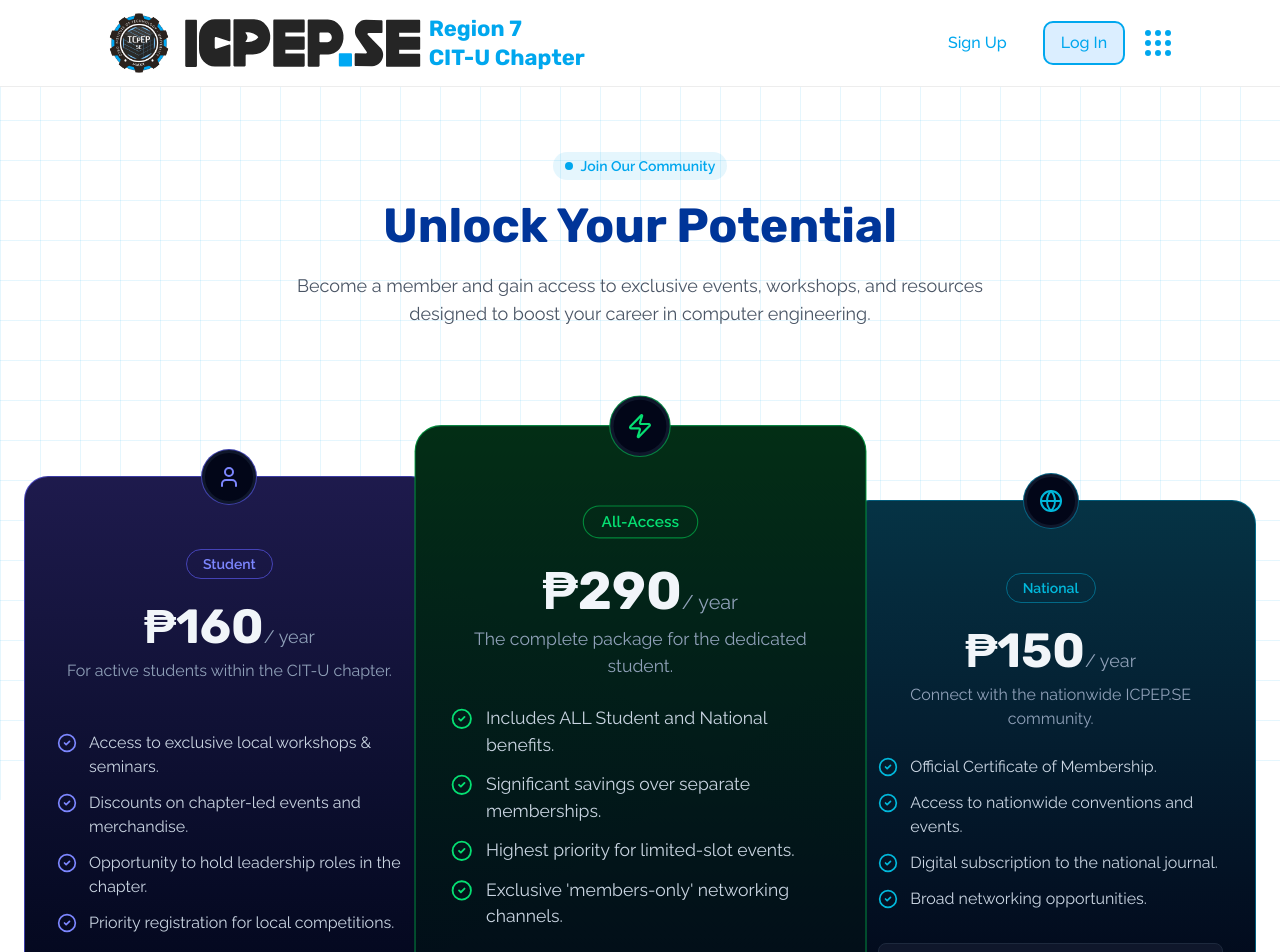
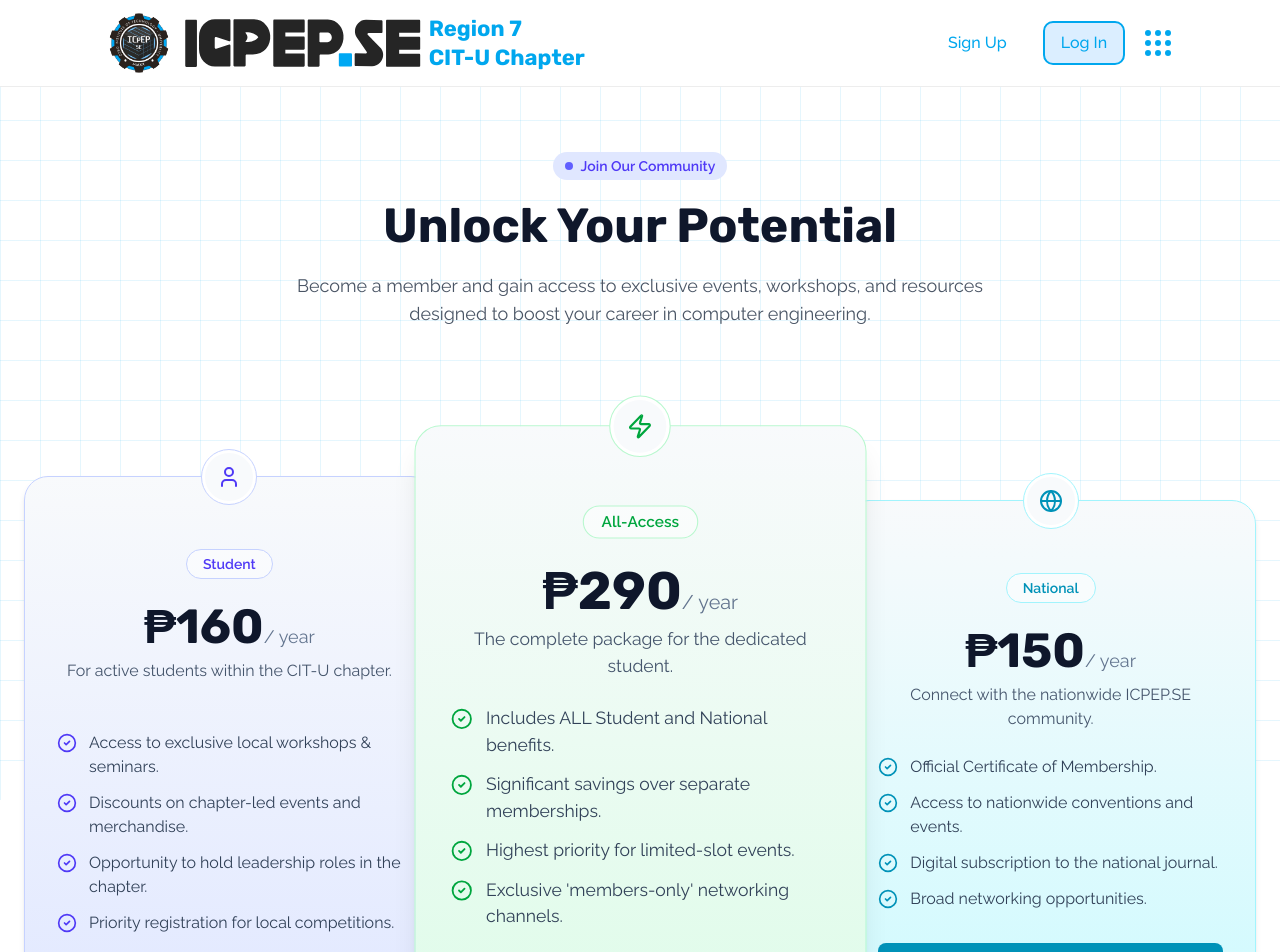
Before and after one commit to ShanRaboy11/icpep-se-citu, a Next.js app in the folder client/: page /membership in a window 1280 px wide. Shown: the top 952 px of the page. Built offline with nearby package versions, Linux system fonts and the light colour scheme.

Commit message:
fix: lightmode not giving - rexi

```diff
--- a/client/src/app/membership/components/membership-card.tsx
+++ b/client/src/app/membership/components/membership-card.tsx
@@ -1,10 +1,8 @@
-// app/membership/components/membership-card.tsx
 "use client";
 
 import { CheckCircle2 } from "lucide-react";
 import type { FC, ReactNode } from "react";
 
-// THE FIX: Replaced 'cyanLight' with a more distinct 'indigo'
 type AccentColor = "indigo" | "cyanDark" | "green";
 
 interface MembershipCardProps {
@@ -19,28 +17,31 @@ interface MembershipCardProps {
   buttonIcon: ReactNode;
 }
 
+// THEME SWAP: All colors updated for a light mode theme.
 const accentClasses: Record<
   AccentColor,
-  { text: string; border: string; glow: string; bg: string }
+  { text: string; border: string; glow: string; bg: string; buttonBg: string }
 > = {
-  // New indigo theme
   indigo: {
-    text: "text-indigo-400",
-    border: "border-indigo-500/60",
-    glow: "group-hover:shadow-[inset_0_0_15px_rgba(129,140,248,0.6)]",
-    bg: "bg-gradient-to-b from-indigo-950 to-slate-950",
+    text: "text-indigo-600",
+    border: "border-indigo-200",
+    glow: "group-hover:shadow-[inset_0_0_15px_rgba(99,102,241,0.4)]",
+    bg: "bg-gradient-to-b from-slate-50 to-indigo-100",
+    buttonBg: "bg-indigo-500 hover:bg-indigo-600 text-white",
   },
   cyanDark: {
-    text: "text-cyan-500",
-    border: "border-cyan-600/60",
-    glow: "group-hover:shadow-[inset_0_0_15px_rgba(6,182,212,0.6)]",
-    bg: "bg-gradient-to-b from-cyan-950 to-slate-950",
+    text: "text-cyan-600",
+    border: "border-cyan-200",
+    glow: "group-hover:shadow-[inset_0_0_15px_rgba(8,145,178,0.4)]",
+    bg: "bg-gradient-to-b from-slate-50 to-cyan-100",
+    buttonBg: "bg-cyan-600 hover:bg-cyan-700 text-white",
   },
   green: {
-    text: "text-green-400",
-    border: "border-green-500/60",
-    glow: "group-hover:shadow-[inset_0_0_15px_rgba(34,197,94,0.6)]",
-    bg: "bg-gradient-to-b from-green-950 to-slate-950",
+    text: "text-green-600",
+    border: "border-green-200",
+    glow: "group-hover:shadow-[inset_0_0_15px_rgba(22,163,74,0.4)]",
+    bg: "bg-gradient-to-b from-slate-50 to-green-100",
+    buttonBg: "bg-green-500 hover:bg-green-600 text-white",
   },
 };
 
@@ -60,47 +61,51 @@ const MembershipCard: FC<MembershipCardProps> = ({
   const cardClasses = `
     flex flex-col rounded-3xl p-8 h-full border relative group
     transition-all duration-300 ${currentAccent.bg} ${currentAccent.border}
+    ${isHighlighted ? "shadow-xl" : "shadow-md"}
   `;
 
   const buttonClasses = `
     mt-auto w-full rounded-lg py-3 font-rubik font-semibold text-lg flex items-center justify-center gap-2
-    transition-all duration-300 border border-slate-700 text-slate-200
-    hover:border-slate-500 hover:bg-slate-800/50 cursor-pointer
-    ${isHighlighted ? `bg-slate-800` : "bg-slate-900 border-slate-800"}
+    transition-all duration-300 cursor-pointer ${currentAccent.buttonBg}
   `;
 
   return (
     <div className={cardClasses}>
+      {/* Icon container */}
       <div
-        className={`absolute top-0 -translate-y-1/2 left-1/2 -translate-x-1/2 h-14 w-14 rounded-full border ${currentAccent.border} bg-slate-900 flex items-center justify-center`}
+        className={`absolute top-0 -translate-y-1/2 left-1/2 -translate-x-1/2 h-14 w-14 rounded-full border ${currentAccent.border} bg-white flex items-center justify-center`}
       >
         <div
-          className={`h-12 w-12 rounded-full flex items-center justify-center ${currentAccent.text} bg-slate-950 transition-shadow duration-300 ${currentAccent.glow}`}
+          className={`h-12 w-12 rounded-full flex items-center justify-center ${currentAccent.text} bg-slate-50 transition-shadow duration-300 ${currentAccent.glow}`}
         >
           {icon}
         </div>
       </div>
 
+      {/* Plan label */}
       <div className="text-center mt-10 mb-6">
         <span
-          className={`inline-block rounded-full border ${currentAccent.border} px-4 py-1 text-sm font-semibold ${currentAccent.text} font-raleway`}
+          className={`inline-block rounded-full border ${currentAccent.border} px-4 py-1 text-sm font-semibold ${currentAccent.text} font-raleway bg-white/50`}
         >
           {planLabel}
         </span>
       </div>
 
+      {/* Price */}
       <div className="text-center mb-2">
-        <span className="font-rubik text-5xl font-bold text-slate-100">
+        <span className="font-rubik text-5xl font-bold text-slate-900">
           {price}
         </span>
-        <span className="font-raleway text-slate-400 text-lg">/ year</span>
+        <span className="font-raleway text-slate-500 text-lg">/ year</span>
       </div>
 
-      <p className="font-raleway text-slate-400 text-center mb-8 h-10">
+      {/* Description */}
+      <p className="font-raleway text-slate-600 text-center mb-8 h-10">
         {description}
       </p>
 
-      <ul className="space-y-3 font-raleway text-slate-300 flex-grow mb-8">
+      {/* Benefits */}
+      <ul className="space-y-3 font-raleway text-slate-700 flex-grow mb-8">
         {benefits.map((benefit, index) => (
           <li key={index} className="flex items-start gap-3">
             <CheckCircle2
@@ -111,11 +116,13 @@ const MembershipCard: FC<MembershipCardProps> = ({
         ))}
       </ul>
 
+      {/* Button */}
       <button className={buttonClasses}>
         {buttonIcon}
         <span>Get Started</span>
       </button>
 
+      {/* Highlight note */}
       {isHighlighted && (
         <div className="text-center mt-4">
           <span className="font-raleway text-xs text-slate-500">
--- a/client/src/app/membership/page.tsx
+++ b/client/src/app/membership/page.tsx
@@ -1,15 +1,13 @@
-// app/membership/page.tsx
 "use client";
 
 import Header from "../components/header";
 import Footer from "../components/footer";
 import Grid from "../components/grid";
 import MembershipCard from "./components/membership-card";
-import InteractiveCta from "./components/cta"; // Corrected path
+import InteractiveCta from "./components/cta";
 import { User, Globe, Zap, ArrowRight } from "lucide-react";
 import { type FC, type ReactNode } from "react";
 
-// NOTE: accentColor type now uses 'indigo'
 interface MembershipTier {
   planLabel: string;
   title: string;
@@ -36,7 +34,7 @@ const MembershipPage: FC = () => {
         "Priority registration for local competitions.",
       ],
       isHighlighted: false,
-      accentColor: "indigo", // Changed from 'cyanLight'
+      accentColor: "indigo",
       icon: <User size={24} />,
       buttonIcon: <ArrowRight size={20} />,
     },
@@ -80,14 +78,16 @@ const MembershipPage: FC = () => {
       <div className="relative z-10 flex flex-col min-h-screen">
         <Header />
         <main className="w-full max-w-7xl mx-auto px-6 pt-[9.5rem] pb-24 flex-grow">
+          {/* Section header */}
           <div className="mb-20 text-center">
-            <div className="inline-flex items-center gap-2 rounded-full bg-primary1/10 px-3 py-1 mb-4">
-              <div className="h-2 w-2 rounded-full bg-primary1"></div>
-              <span className="font-raleway text-sm font-semibold text-primary1">
+            {/* THEME SWAP: Text and background colors updated for light mode */}
+            <div className="inline-flex items-center gap-2 rounded-full bg-indigo-100 px-3 py-1 mb-4">
+              <div className="h-2 w-2 rounded-full bg-indigo-500"></div>
+              <span className="font-raleway text-sm font-semibold text-indigo-600">
                 Join Our Community
               </span>
             </div>
-            <h1 className="font-rubik text-4xl sm:text-5xl font-bold text-primary3 leading-tight mb-4">
+            <h1 className="font-rubik text-4xl sm:text-5xl font-bold text-slate-900 leading-tight mb-4">
               Unlock Your Potential
             </h1>
             <p className="font-raleway text-gray-600 text-base sm:text-lg max-w-3xl mx-auto">
@@ -97,6 +97,7 @@ const MembershipPage: FC = () => {
             </p>
           </div>
 
+          {/* Cards */}
           <div className="w-full">
             <div className="group flex flex-col lg:flex-row justify-center items-center gap-8 lg:pt-12">
               <div className="w-full max-w-md lg:w-1/3 transition-all duration-500 ease-out lg:-mr-8 group-hover:lg:-translate-x-8">
@@ -105,7 +106,7 @@ const MembershipPage: FC = () => {
               <div className="w-full max-w-md lg:w-1/3 z-10 transition-all duration-500 ease-out lg:scale-110 group-hover:lg:scale-105">
                 <MembershipCard {...membershipTiers[1]} />
               </div>
-              <div className="w-full max-w-md lg:w-1/3 transition-all duration-500 ease-out lg:-ml-8 group-hover:lg:-translate-x-8">
+              <div className="w-full max-w-md lg:w-1/3 transition-all duration-500 ease-out lg:-ml-8 group-hover:lg:translate-x-8">
                 <MembershipCard {...membershipTiers[2]} />
               </div>
             </div>
```
